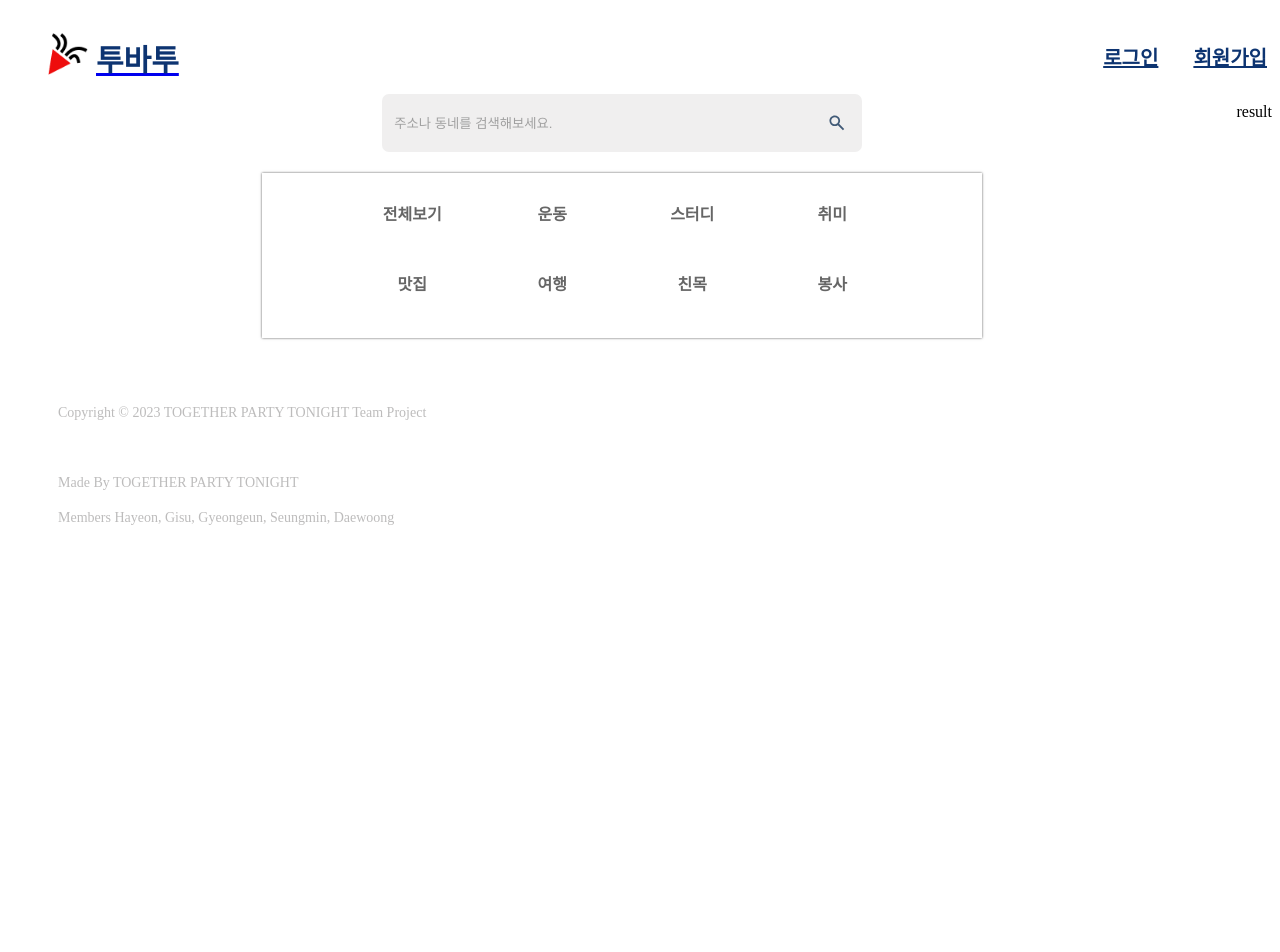
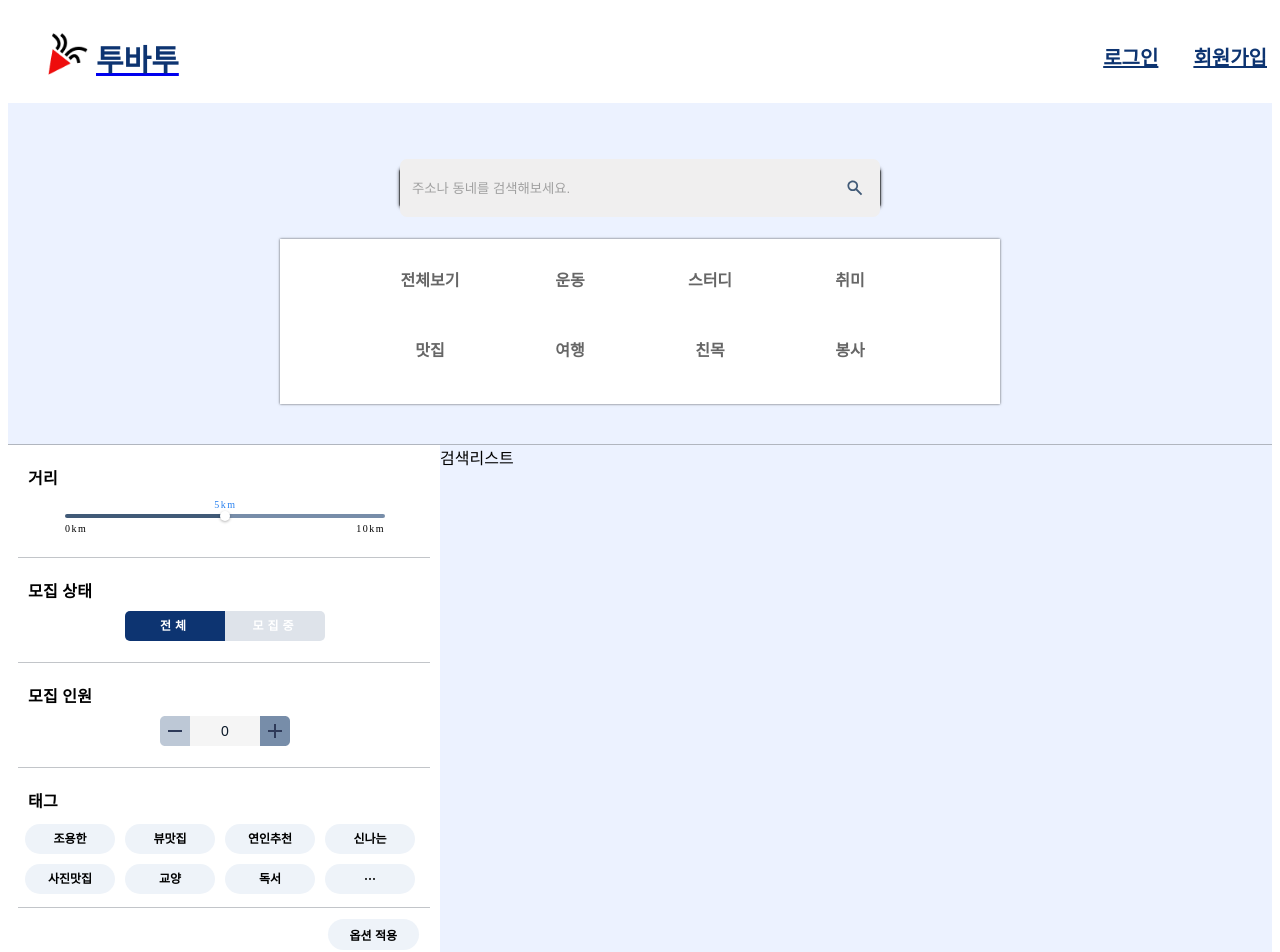
Before and after one commit to KangHayeonn/together-party-tonight-client, a Next.js app: page /search/list in a window 1280 px wide. Shown: the top 952 px of the page. Before the commit the page ends 800 px from the top, so only its background shows below. Built offline with nearby package versions, Linux system fonts and the light colour scheme.

Commit message:
[ADD] : 검색페이지 리스트형 마크업 - Left Search Filter Sidebar

```diff
--- a/src/app/search/list/page.tsx
+++ b/src/app/search/list/page.tsx
@@ -5,7 +5,7 @@ import SearchResult from "@/components/search/listType/SearchResult";
 
 const page = () => {
   return (
-    <SearchTemplate>
+    <SearchTemplate classType="list">
       <SearchNav />
       <SearchResult />
     </SearchTemplate>
--- a/src/components/common/NumberForm.tsx
+++ b/src/components/common/NumberForm.tsx
@@ -30,7 +30,7 @@ const NumberForm = ({ min = 0, max = 20 }: NumberProps) => {
   return (
     <NumberWrapper>
       <Image
-        src="images/minusIcon.svg"
+        src="/images/minusIcon.svg"
         width={30}
         height={30}
         alt="Number Minus Icon"
@@ -38,7 +38,7 @@ const NumberForm = ({ min = 0, max = 20 }: NumberProps) => {
       />
       <NumberInput type="number" value={number} disabled />
       <Image
-        src="images/plusIcon.svg"
+        src="/images/plusIcon.svg"
         width={30}
         height={30}
         alt="Number Plus Icon"
--- a/src/components/search/SearchTemplate.tsx
+++ b/src/components/search/SearchTemplate.tsx
@@ -5,10 +5,13 @@ import { SearchPageWrapper } from "@/styles/components/search/SearchTemplate";
 
 interface SearchTemplateProps {
   children: React.ReactNode;
+  classType?: string | undefined;
 }
 
-const SearchTemplate = ({ children }: SearchTemplateProps) => {
-  return <SearchPageWrapper>{children}</SearchPageWrapper>;
+const SearchTemplate = ({ children, classType }: SearchTemplateProps) => {
+  return (
+    <SearchPageWrapper className={classType}>{children}</SearchPageWrapper>
+  );
 };
 
 export default SearchTemplate;
--- a/src/components/search/listType/SearchFilter.tsx
+++ b/src/components/search/listType/SearchFilter.tsx
@@ -1,7 +1,70 @@
 import React from "react";
+import {
+  SearchFilterWrapper,
+  SearchTable,
+  SearchTableBody,
+  SearchTableRow,
+  SearchDataTitle,
+  SearchDataContent,
+  SearchSliderWrapper,
+  SearchOptionContent,
+} from "@/styles/components/search/listType/SearchFilter";
+import NumberForm from "@/components/common/NumberForm";
+import SliderForm from "@/components/common/SliderForm";
+import SearchStatus from "@/components/search/mapType/SearchStatus";
+import SearchTagList from "@/components/search/mapType/SearchTagList";
+import RoundButton from "@/components/common/RoundButton";
+import { searchTagList } from "@/utils/mock/search";
 
 const SearchFilter = () => {
-  return <div>filter</div>;
+  const onClickRoundBtnEvent = () => {
+    // TODO : search api logic
+  };
+
+  return (
+    <SearchFilterWrapper>
+      <SearchTable>
+        <SearchTableBody>
+          <SearchTableRow>
+            <SearchDataTitle>거리</SearchDataTitle>
+            <SearchDataContent>
+              <SearchSliderWrapper>
+                <SliderForm
+                  sliderType="distance"
+                  minText="0km"
+                  maxText="10km"
+                  defaultValue={5}
+                />
+              </SearchSliderWrapper>
+            </SearchDataContent>
+          </SearchTableRow>
+          <SearchTableRow>
+            <SearchDataTitle>모집 상태</SearchDataTitle>
+            <SearchDataContent>
+              <SearchStatus defaultValue="전체" />
+            </SearchDataContent>
+          </SearchTableRow>
+          <SearchTableRow>
+            <SearchDataTitle>모집 인원</SearchDataTitle>
+            <SearchDataContent>
+              <NumberForm min={0} max={10} />
+            </SearchDataContent>
+          </SearchTableRow>
+          <SearchTableRow>
+            <SearchDataTitle>태그</SearchDataTitle>
+            <SearchDataContent>
+              <SearchTagList tagList={searchTagList} />
+            </SearchDataContent>
+          </SearchTableRow>
+          <SearchTableRow>
+            <SearchOptionContent>
+              <RoundButton text="옵션 적용" onClick={onClickRoundBtnEvent} />
+            </SearchOptionContent>
+          </SearchTableRow>
+        </SearchTableBody>
+      </SearchTable>
+    </SearchFilterWrapper>
+  );
 };
 
 export default SearchFilter;
--- /dev/null
+++ b/src/components/search/listType/SearchList.tsx
@@ -0,0 +1,7 @@
+import React from "react";
+
+const SearchList = () => {
+  return <div>검색리스트</div>;
+};
+
+export default SearchList;
--- a/src/components/search/listType/SearchResult.tsx
+++ b/src/components/search/listType/SearchResult.tsx
@@ -1,7 +1,22 @@
+"use client";
+
 import React from "react";
+import SearchFilter from "@/components/search/listType/SearchFilter";
+import SearchList from "@/components/search/listType/SearchList";
+import {
+  SearchResultWrapper,
+  SearchResultBox,
+} from "@/styles/components/search/listType/SearchResult";
 
 const SearchResult = () => {
-  return <div>result</div>;
+  return (
+    <SearchResultWrapper>
+      <SearchResultBox>
+        <SearchFilter />
+        <SearchList />
+      </SearchResultBox>
+    </SearchResultWrapper>
+  );
 };
 
 export default SearchResult;
--- a/src/styles/components/search/SearchTemplate.tsx
+++ b/src/styles/components/search/SearchTemplate.tsx
@@ -2,6 +2,11 @@ import styled from "styled-components";
 
 const SearchPageWrapper = styled.div`
   display: flex;
+
+  &.list {
+    flex-direction: column;
+    background-color: #ecf2ff;
+  }
 `;
 
 export { SearchPageWrapper };
--- a/src/styles/components/search/listType/SearchFilter.tsx
+++ b/src/styles/components/search/listType/SearchFilter.tsx
@@ -0,0 +1,73 @@
+import styled from "styled-components";
+
+const SearchFilterWrapper = styled.div`
+  display: flex;
+  flex-direction: column;
+  width: 27rem;
+  height: 100%;
+  min-height: 800px;
+  background-color: white;
+`;
+
+const SearchTable = styled.table`
+  width: 100%;
+  height: 100%;
+  border-collapse: separate;
+  border-spacing: 0;
+  overflow: hidden;
+  padding: 0 10px;
+`;
+
+const SearchTableBody = styled.tbody`
+  width: 100%;
+
+  tr:not(:last-child) {
+    border-bottom: 1px solid rgb(13, 27, 42, 0.25);
+  }
+`;
+
+const SearchTableRow = styled.tr`
+  display: flex;
+  flex-direction: column;
+  width: 100%;
+  gap: 0.5rem;
+`;
+
+const SearchDataTitle = styled.td`
+  color: #000;
+  padding: 0;
+  margin-top: 20px;
+  margin-left: 10px;
+  border: none;
+  font-size: 1rem;
+  font-weight: 600;
+  letter-spacing: 0.25px;
+`;
+
+const SearchDataContent = styled.td`
+  display: flex;
+  justify-content: center;
+  width: 100%;
+  margin-bottom: 20px;
+`;
+
+const SearchSliderWrapper = styled.div`
+  width: 20rem;
+`;
+
+const SearchOptionContent = styled.td`
+  display: flex;
+  justify-content: flex-end;
+  margin: 10px;
+`;
+
+export {
+  SearchFilterWrapper,
+  SearchTable,
+  SearchTableBody,
+  SearchTableRow,
+  SearchDataTitle,
+  SearchDataContent,
+  SearchSliderWrapper,
+  SearchOptionContent,
+};
--- a/src/styles/components/search/listType/SearchNav.tsx
+++ b/src/styles/components/search/listType/SearchNav.tsx
@@ -5,12 +5,16 @@ const SearchNavWrapper = styled.div`
   flex-direction: column;
   align-items: center;
   width: 100%;
+  margin-top: 4rem;
 `;
 
 const SearchFormWrapper = styled.div`
   display: flex;
   width: 30rem;
   margin-bottom: 30px;
+  border: 1px solid rgba(0, 0, 0, 0.65);
+  border-radius: 5px;
+  box-shadow: 0 0 0.2rem rgba(0, 0, 0, 0.65);
 `;
 
 export { SearchNavWrapper, SearchFormWrapper };
--- a/src/styles/components/search/listType/SearchResult.tsx
+++ b/src/styles/components/search/listType/SearchResult.tsx
@@ -0,0 +1,17 @@
+import styled from "styled-components";
+
+const SearchResultWrapper = styled.div`
+  display: flex;
+  justify-content: center;
+  width: 100%;
+  margin-top: 2.5rem;
+  margin-bottom: 4rem;
+`;
+
+const SearchResultBox = styled.div`
+  display: flex;
+  width: 80rem;
+  border-top: 1px solid rgba(0, 0, 0, 0.25);
+`;
+
+export { SearchResultWrapper, SearchResultBox };
```
